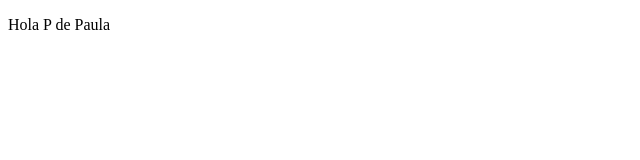
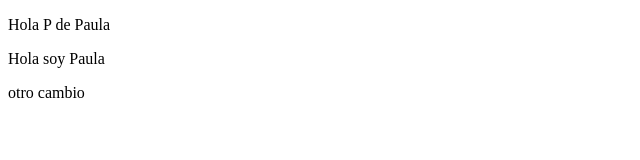
Before and after one commit to Rikketz/testeo-branch, a plain HTML site: page index.html in a window 1280 px wide. Shown: the whole page, without its empty margins (0-640 px from the left). Drawn offline with Linux system fonts and the light colour scheme.

Commit message:
new branch

```diff
--- a/index.html
+++ b/index.html
@@ -8,6 +8,10 @@
 <body>
     <main>
         <p>Hola P de Paula</p>
+        <div>
+            <p>Hola soy Paula</p>
+            <p>otro cambio</p>
+        </div>
     </main>
 </body>
 </html>
```
